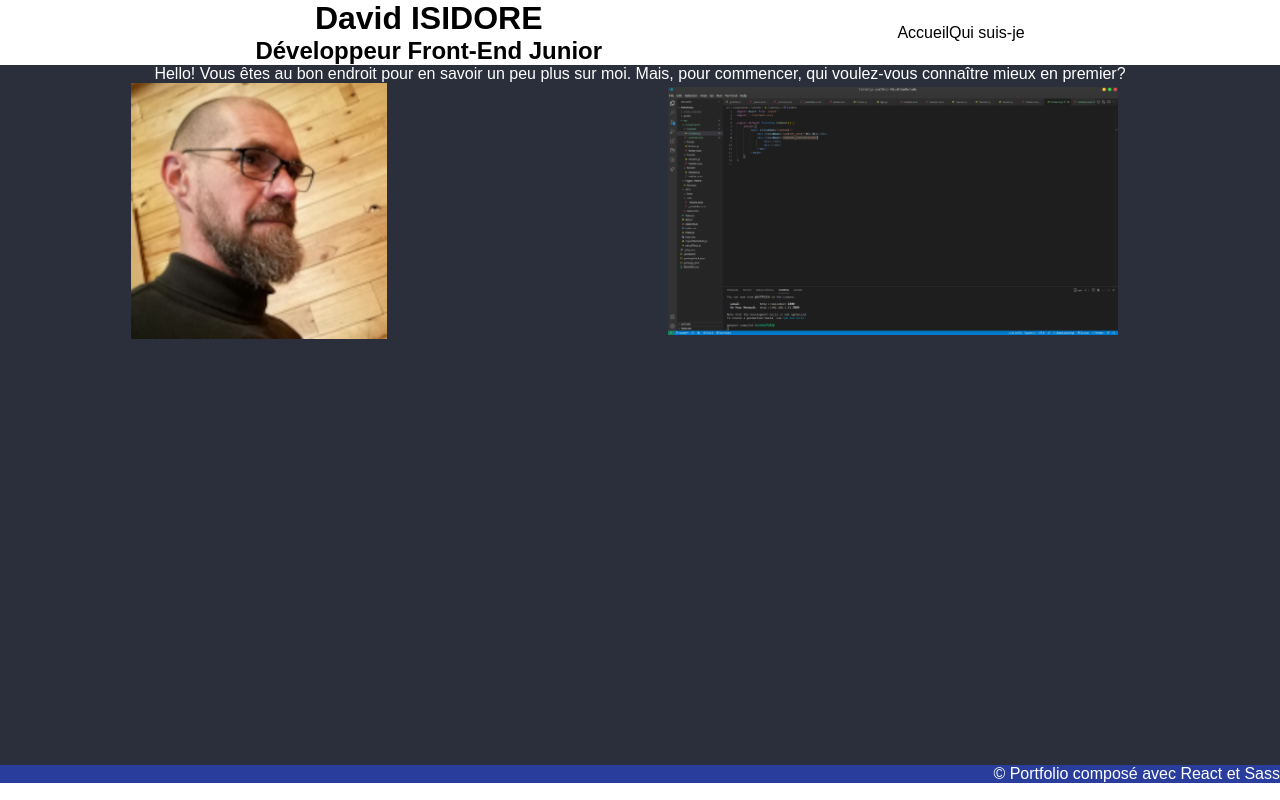
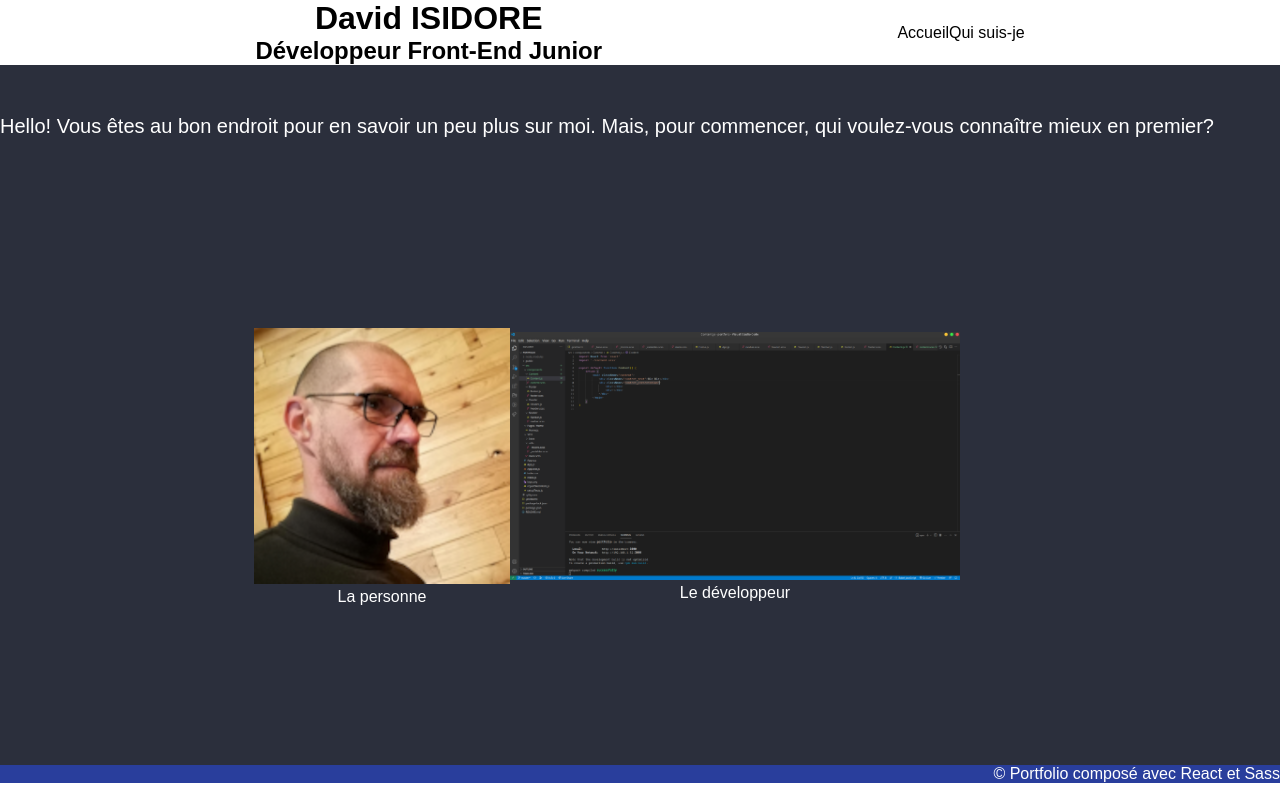
Before and after one commit to DavidIsidore/portfolio, a React (Create React App) app: page / in a window 1280 px wide. Built offline with nearby package versions, Linux system fonts and the light colour scheme.

Commit message:
Modification de la mise en forme de la page About

```diff
--- a/src/components/Presentation/Presentation.js
+++ b/src/components/Presentation/Presentation.js
@@ -1,25 +1,28 @@
 import React from 'react'
 import computer from '../../assets/Computer.png'
 import photo from '../../assets/Photo.png'
+import './presentation.scss'
 
 export default function Presentation() {
     return (
-        <main>
-            <div className="content_text">
+        <main className="presentation">
+            <div className="presentation_text">
                 Hello! Vous êtes au bon endroit pour en savoir un peu plus sur
                 moi. Mais, pour commencer, qui voulez-vous connaître mieux en
                 premier?
             </div>
-            <div className="content_presentation">
-                <div className="content_presentation_img">
+            <div className="presentation_block">
+                <div className="presentation_block_img">
                     <img src={photo} alt="identité" />
+                    <p>La personne</p>
                 </div>
-                <div className="content_presentation_img ">
+                <div className="presentation_block_img">
                     <img
                         src={computer}
                         alt="représentation écran"
                         className="img_single"
                     />
+                    <p>Le développeur</p>
                 </div>
             </div>
         </main>
--- /dev/null
+++ b/src/components/Presentation/presentation.scss
@@ -0,0 +1,16 @@
+@import '../../sass/main.scss';
+
+.presentation {
+    @include flex(column, center, center);
+    position: absolute;
+    &_text {
+        font-size: 20px;
+        position: relative;
+        top: 50px;
+    }
+    &_block {
+        @include flex(row, center, center);
+        position: relative;
+        bottom: -240px;
+    }
+}
```
